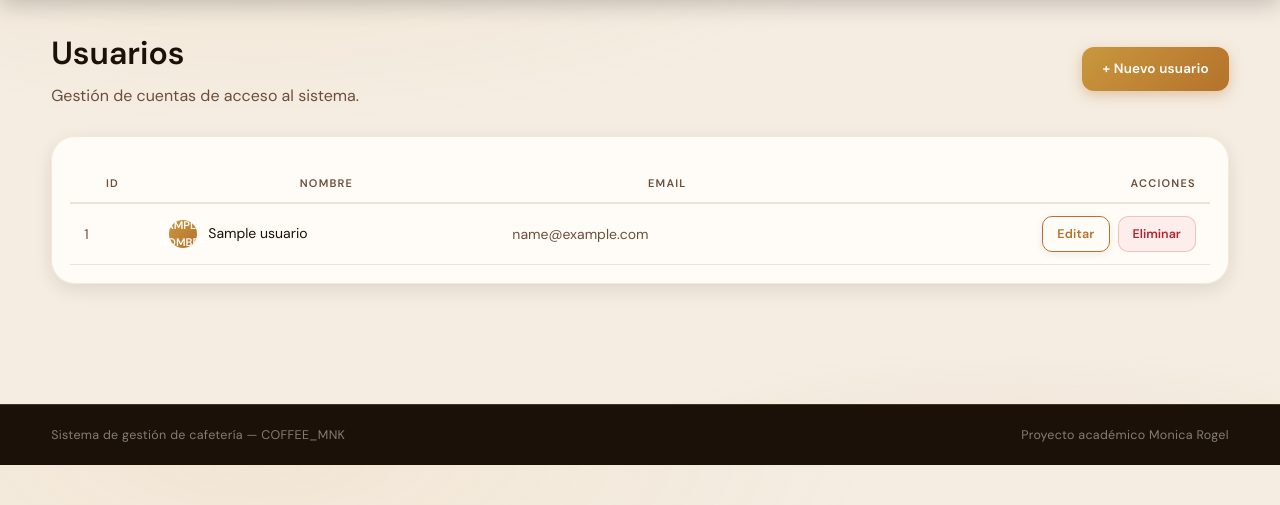
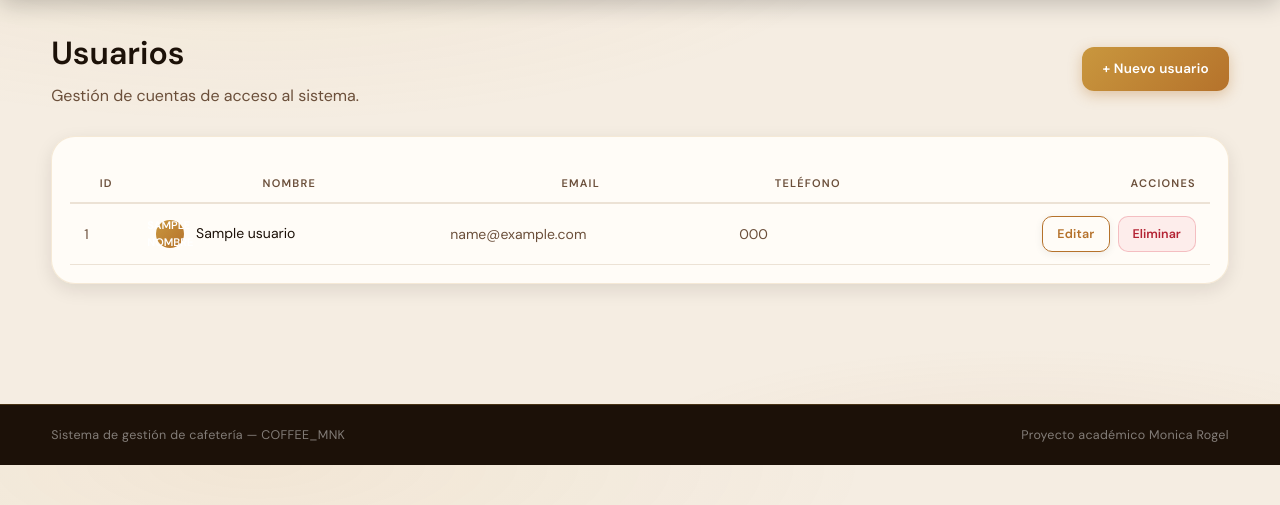
Before and after one commit to MonikaRogel/proyecto_S09_COFFEE_MNK, a Python web app: template templates/usuarios_list.html in a window 1280 px wide. Shown: the part 69-574 px from the top of the page. Run offline with Jinja, Linux system fonts and the light colour scheme; the template is opened without the code that fills it: most values are stand-ins (such as "Sample title", 1, 10 or a date in 2020).

Commit message:
feat: mostrar teléfono en lista de usuarios

```diff
--- a/templates/usuarios_list.html
+++ b/templates/usuarios_list.html
@@ -13,12 +13,13 @@
   <div class="table-wrap">
     <table class="table">
       <thead>
-        <tr>
+         <tr>
           <th>ID</th>
           <th>Nombre</th>
           <th>Email</th>
+          <th>Teléfono</th>
           <th class="th-right">Acciones</th>
-        </tr>
+         </tr>
       </thead>
       <tbody>
         {% for u in usuarios %}
@@ -29,6 +30,7 @@
             {{ u.nombre }}
           </td>
           <td class="muted">{{ u.mail }}</td>
+          <td class="muted">{{ u.telefono if u.telefono else '-' }}</td>
           <td class="td-actions">
             <div class="table-actions">
               <a class="btn small outline" href="{{ url_for('usuarios.editar', id=u.id) }}">Editar</a>
@@ -43,7 +45,7 @@
         </tr>
         {% else %}
         <tr>
-          <td colspan="4" class="td-empty">No hay usuarios registrados.</td>
+          <td colspan="5" class="td-empty">No hay usuarios registrados.</td>
         </tr>
         {% endfor %}
       </tbody>
```
